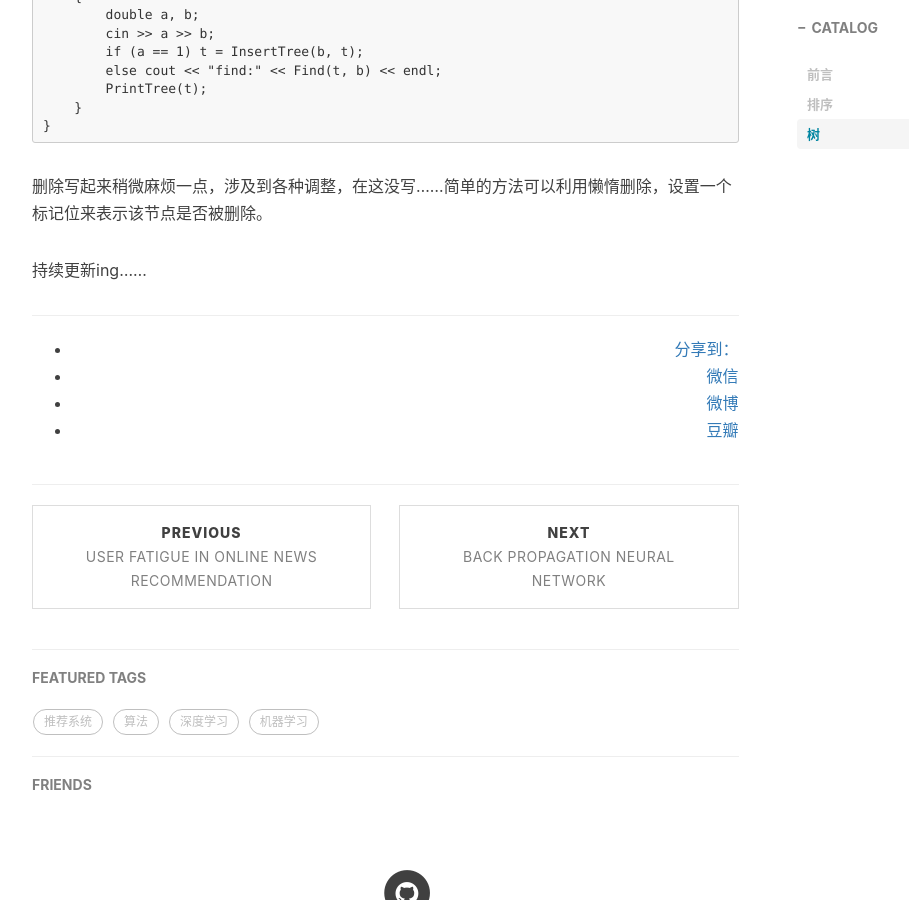
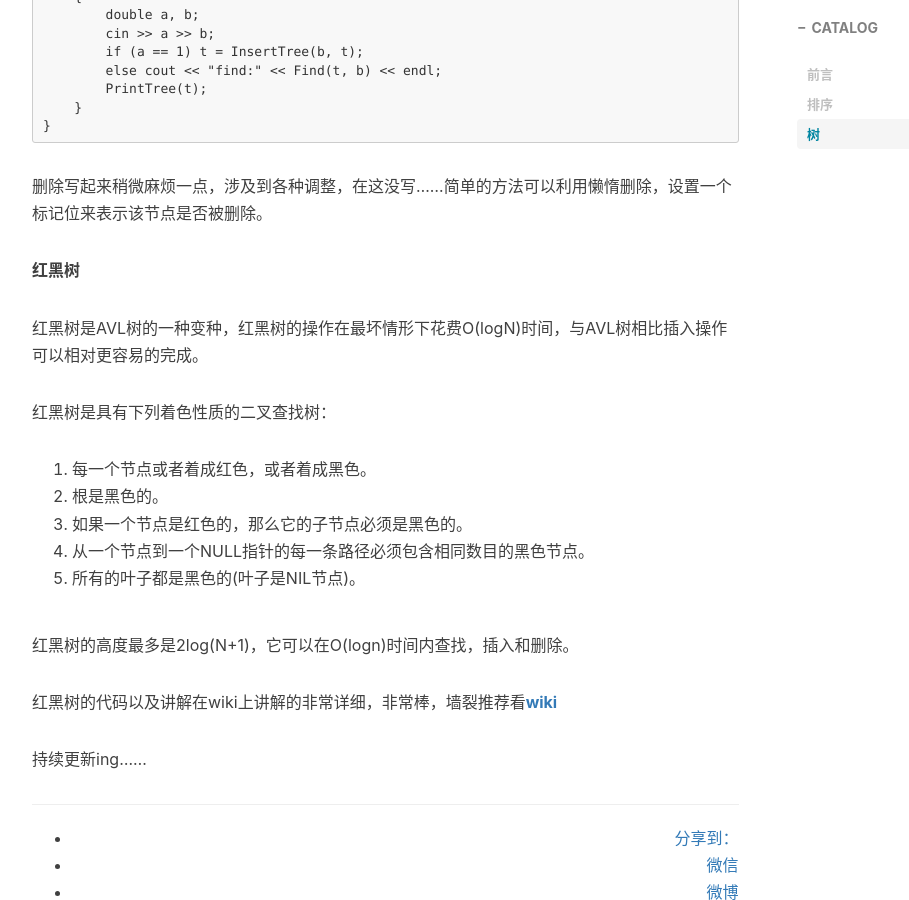
Before and after one commit to CoolIceFire/CoolIceFire.github.io, a Jekyll site: the page built from _posts/2016-06-21-Data Structures and Algorithms.markdown, in a window 1280 px wide and 900 px high, scrolled down 12357 px. Shown: the whole window, without its empty margins (233-1142 px from the left). Built offline with Jekyll 4.4.1, drawn with Linux system fonts in a browser that asks for light colours; nearby versions of some CDN libraries; comment, search, counter and statistics services are not loaded.

Commit message:
Update 2016-06-21-Data Structures and Algorithms.markdown

```diff
--- a/_posts/2016-06-21-Data Structures and Algorithms.markdown
+++ b/_posts/2016-06-21-Data Structures and Algorithms.markdown
@@ -285,4 +285,21 @@ AVL树中主要是处理四种旋转问题，如下图所示(来自维基百科)
 
 删除写起来稍微麻烦一点，涉及到各种调整，在这没写……简单的方法可以利用懒惰删除，设置一个标记位来表示该节点是否被删除。
 
+
+**红黑树**
+
+红黑树是AVL树的一种变种，红黑树的操作在最坏情形下花费O(logN)时间，与AVL树相比插入操作可以相对更容易的完成。
+
+红黑树是具有下列着色性质的二叉查找树：
+
+1. 每一个节点或者着成红色，或者着成黑色。
+2. 根是黑色的。
+3. 如果一个节点是红色的，那么它的子节点必须是黑色的。
+4. 从一个节点到一个NULL指针的每一条路径必须包含相同数目的黑色节点。
+5. 所有的叶子都是黑色的(叶子是NIL节点)。
+
+红黑树的高度最多是2log(N+1)，它可以在O(logn)时间内查找，插入和删除。
+
+红黑树的代码以及讲解在wiki上讲解的非常详细，非常棒，墙裂推荐看[**wiki**](https://zh.wikipedia.org/wiki/%E7%BA%A2%E9%BB%91%E6%A0%91)
+
 持续更新ing......
```
